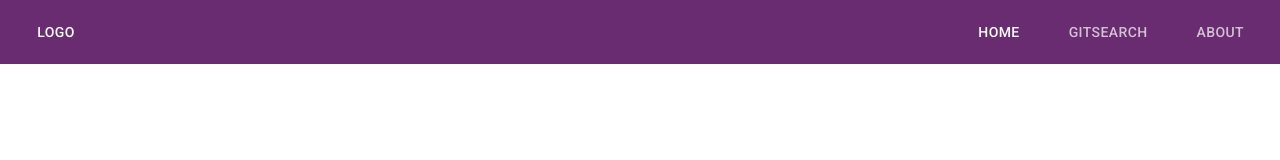
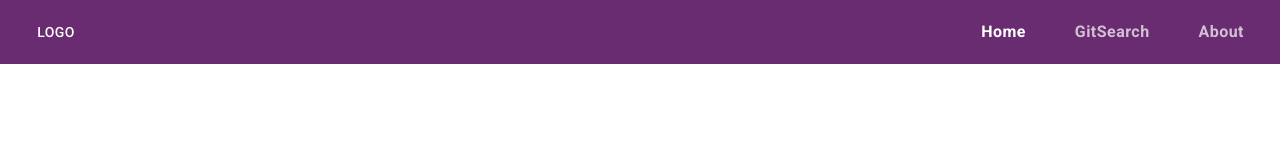
Before and after one commit to bagasys/fp-sanbercode-reactjs, a React (Create React App) app: page / in a window 1280 px wide. Shown: the top 160 px of the page. Built offline with nearby package versions, Linux system fonts and the light colour scheme.

Commit message:
add text style for nav

```diff
--- a/src/components/ui/Theme.js
+++ b/src/components/ui/Theme.js
@@ -16,4 +16,12 @@ export default createMuiTheme({
       main: `${color2}`
     }
   },
+  typography: {
+    tab: {
+      fontFamily: "Roboto",
+      textTransform: 'none',
+      fontWeight: "700",
+      fontSize: "1rem",
+    },
+  }
 })
```
